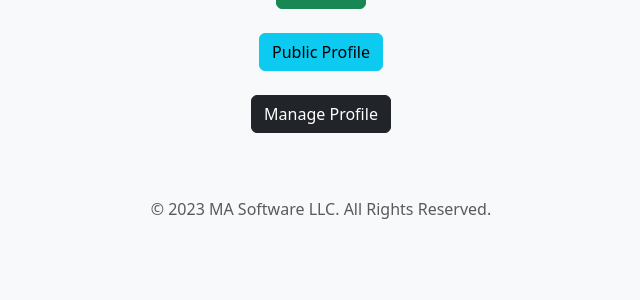
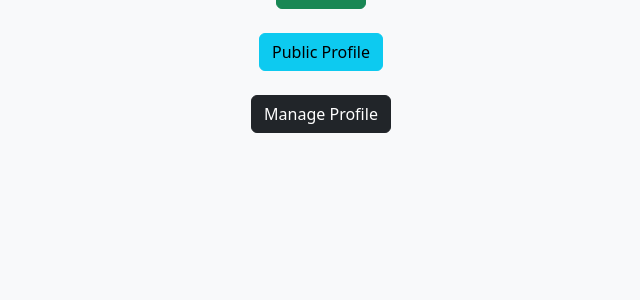
Before and after one commit to matta9001/habit_tracker, a Django app: page /profile/ in a window 1280 px wide. Shown: the part 472-772 px from the top of the page, without its empty margins (319-959 px from the left). Run offline with Django 4.2, Linux system fonts and the light colour scheme; the visitor is signed in with stand-in values (Sample User, id 1); data comes from the database, SQL or seed files in the repository; some libraries are stand-ins or nearby versions.

Commit message:
Removed legal from user's views

```diff
--- a/habit_app/templates/profile.html
+++ b/habit_app/templates/profile.html
@@ -65,9 +65,6 @@
 
         </div>
 
-        <footer class="py-3 my-4">
-            <p class="text-center text-muted">© 2023 MA Software LLC. All Rights Reserved.</p>
-        </footer>
     </main>
 
     <script src="{% static 'js/darkmode.js' %}" crossorigin="anonymous"></script>
--- a/habit_app/templates/public_profile.html
+++ b/habit_app/templates/public_profile.html
@@ -39,9 +39,6 @@
 
         </div>
 
-        <footer class="py-3 my-4">
-            <p class="text-center text-muted">© 2023 MA Software LLC. All Rights Reserved.</p>
-        </footer>
     </main>
 
     <script src="{% static 'js/darkmode.js' %}" crossorigin="anonymous"></script>
```
